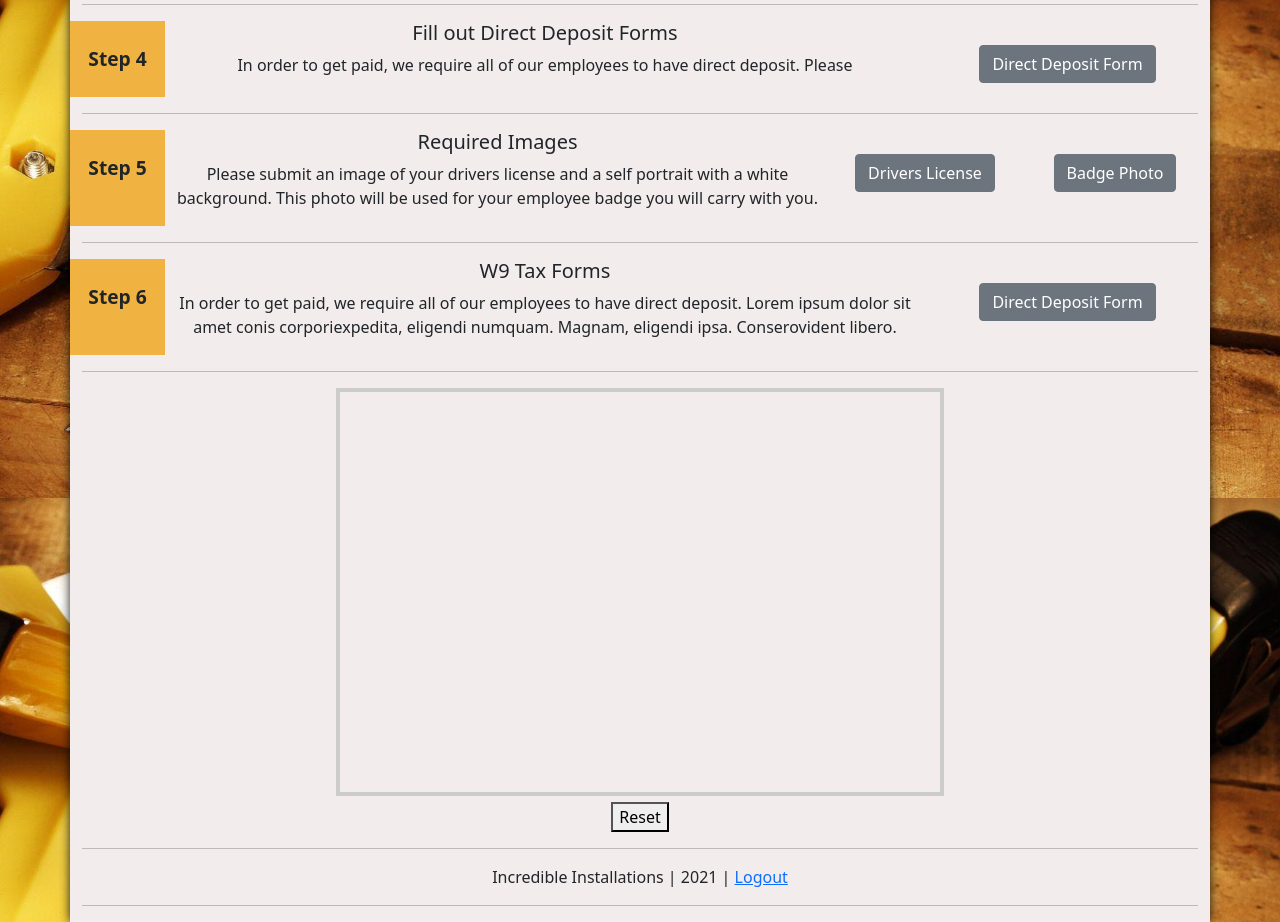
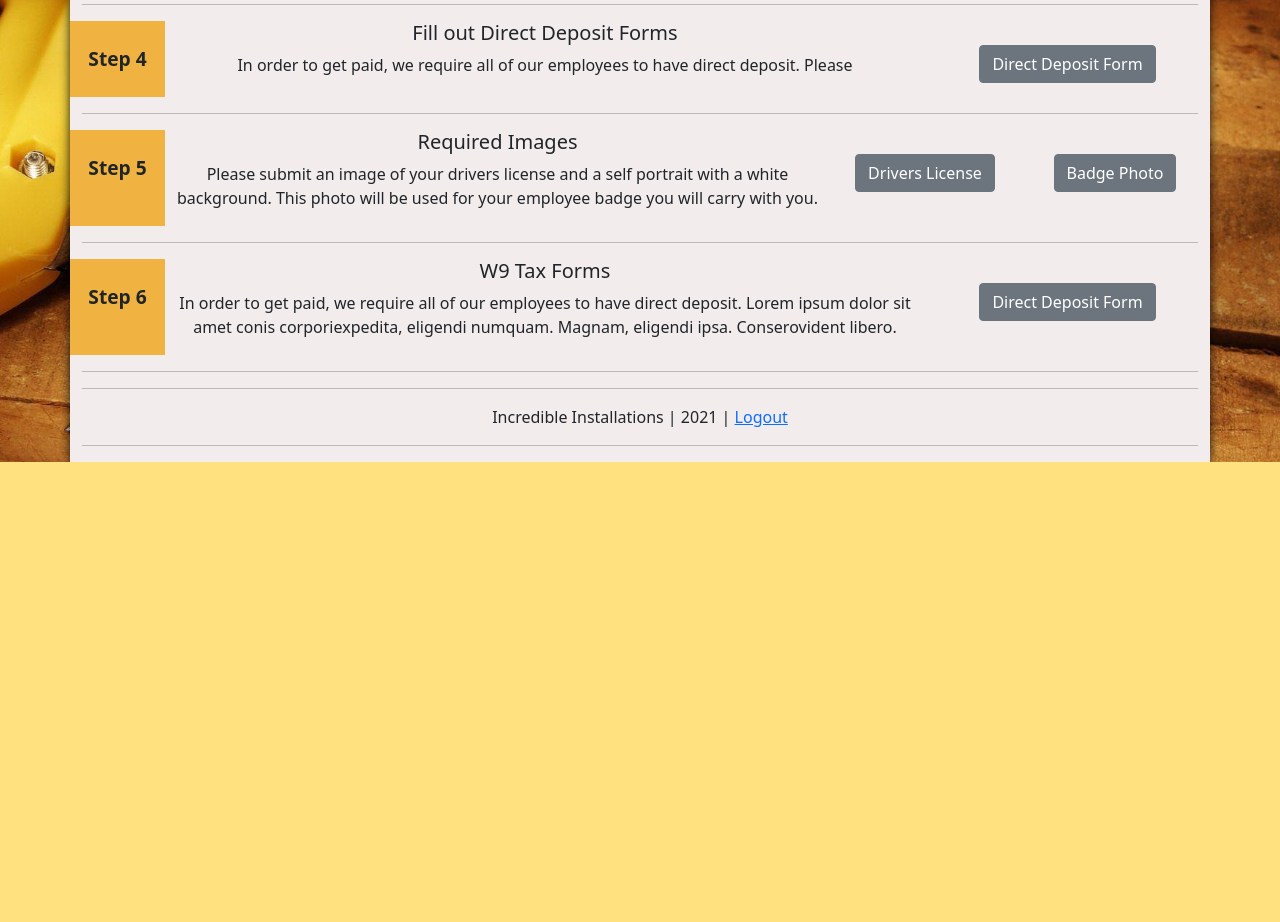
Before and after one commit to jwilly117/INCREDIBLE1, a website: page applicantPortal.html in a window 1280 px wide. Shown: the part 1102-2024 px from the top of the page. After the commit the page ends 1564 px from the top, so only its background shows below. Drawn offline with nearby package versions, Linux system fonts and the light colour scheme.

Commit message:
End of day commit

```diff
--- a/applicantPortal.html
+++ b/applicantPortal.html
@@ -209,10 +209,10 @@
         </div>
 
         <hr>
-        <canvas id="sign" style="border: 4px solid #ccc"></canvas>
+        <!-- <canvas id="sign" style="border: 4px solid #ccc"></canvas>
         <p>
             <button id="resetSign">Reset</button>
-        </p>
+        </p> -->
 
         <!-- CDNS -->
         <!-- Or links to JS File -->
@@ -227,16 +227,7 @@
             <hr>
         </div>
 
-        <script>
-            $(document).ready(function(){
-                $("#sign").sign({
-                    resetButton: $('#resetSign'),
-                    lineWidtch: 5,
-                    width: 600,
-                    height: 400
-                })
-            })
-        </script>
+
     </div>
 
 </body>
```
